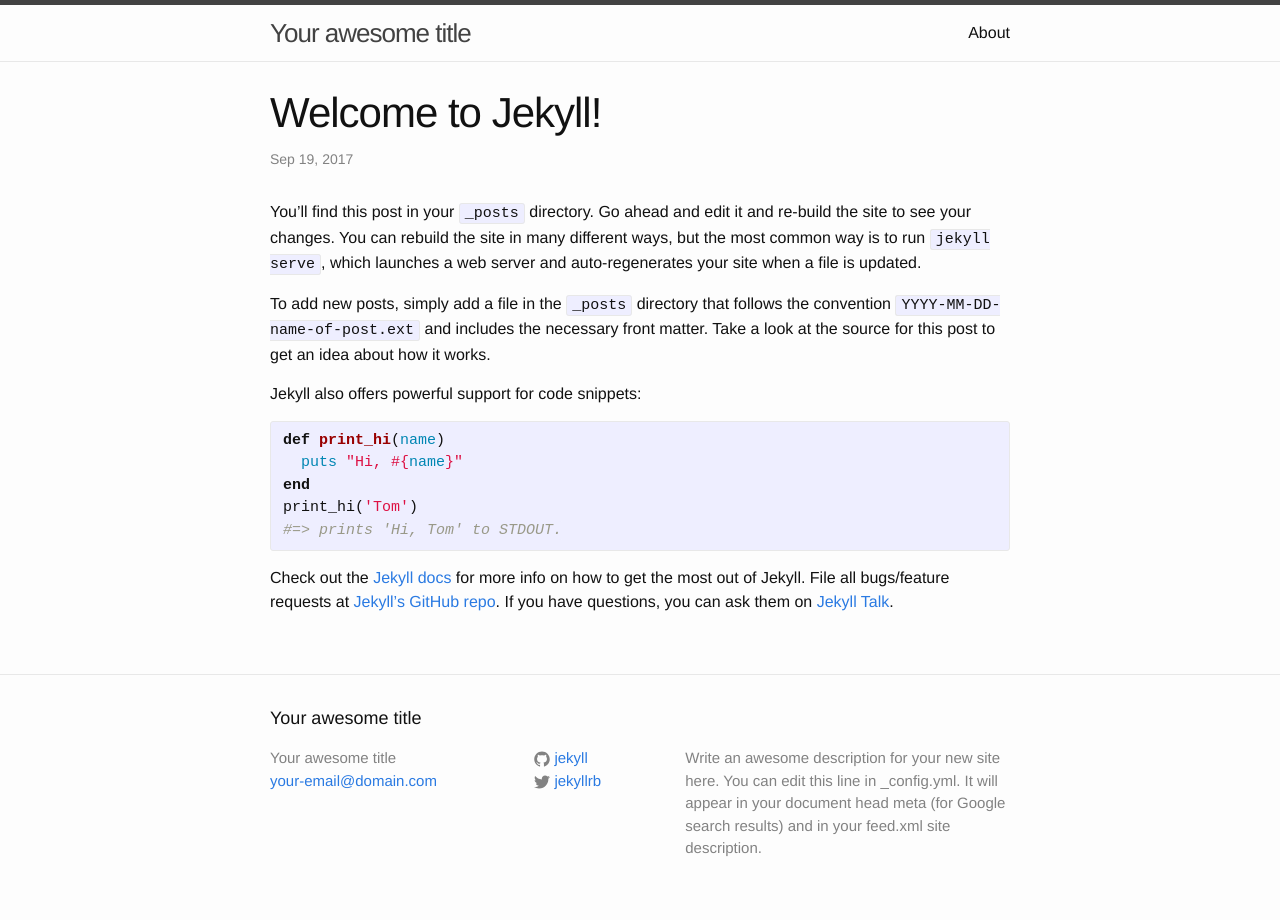
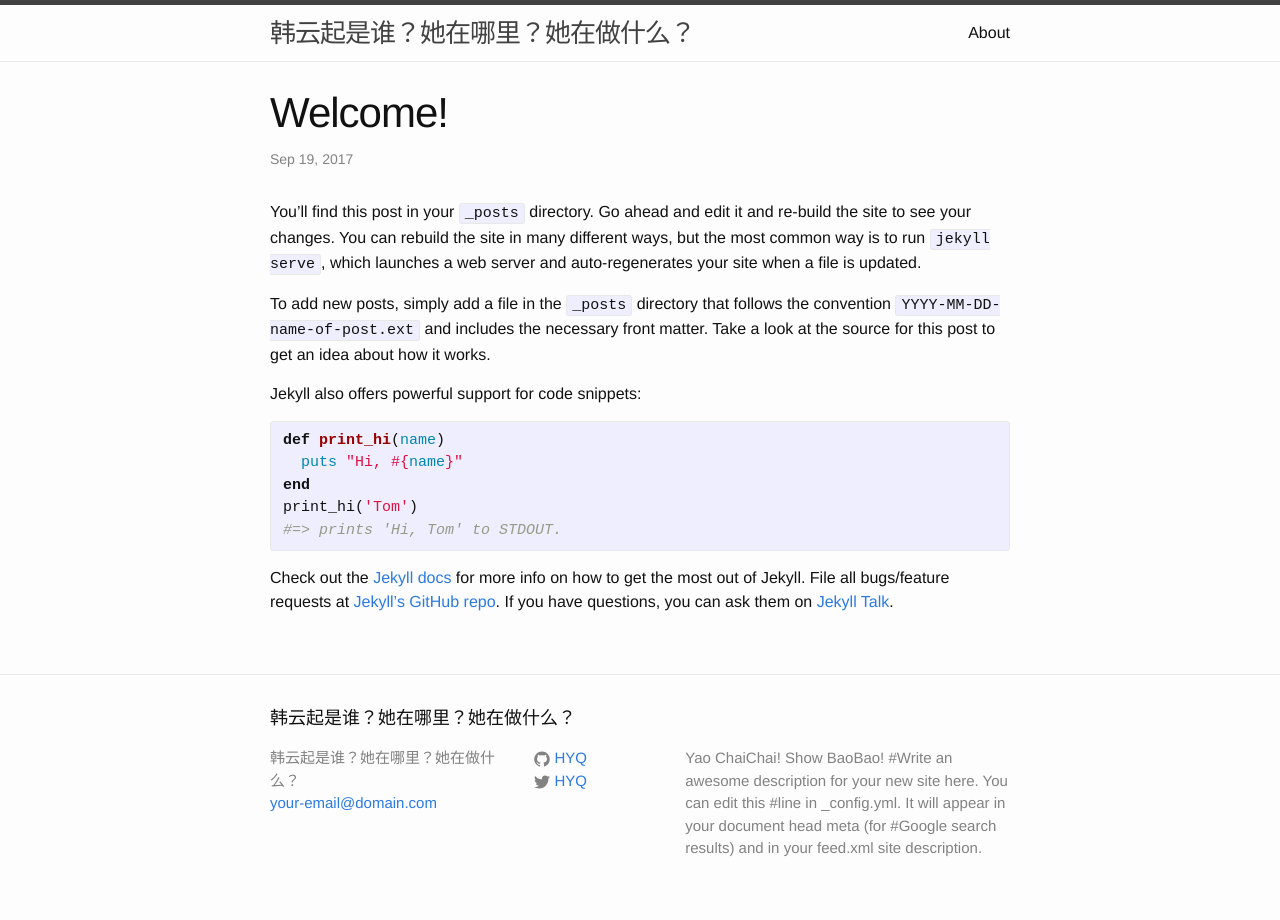
Before and after one commit to D-on/D-on.github.io, a Jekyll site: the page built from _posts/2017-09-19-welcome-to-jekyll.markdown, in a window 1280 px wide. Built offline with Jekyll 4.4.1, drawn with Linux system fonts in a browser that asks for light colours.

Commit message:
yangchaichai

```diff
--- a/_config.yml
+++ b/_config.yml
@@ -6,16 +6,17 @@
 # 'jekyll serve'. If you change this file, please restart the server process.
 
 # Site settings
-title: Your awesome title
+title: 韩云起是谁？她在哪里？她在做什么？
 email: your-email@domain.com
 description: > # this means to ignore newlines until "baseurl:"
-  Write an awesome description for your new site here. You can edit this
-  line in _config.yml. It will appear in your document head meta (for
-  Google search results) and in your feed.xml site description.
+  Yao ChaiChai! Show BaoBao!
+  #Write an awesome description for your new site here. You can edit this
+  #line in _config.yml. It will appear in your document head meta (for
+  #Google search results) and in your feed.xml site description.
 baseurl: "" # the subpath of your site, e.g. /blog
 url: "http://yourdomain.com" # the base hostname & protocol for your site
-twitter_username: jekyllrb
-github_username:  jekyll
+twitter_username: HYQ
+github_username:  HYQ
 
 # Build settings
 markdown: kramdown
--- a/_posts/2017-09-19-welcome-to-jekyll.markdown
+++ b/_posts/2017-09-19-welcome-to-jekyll.markdown
@@ -1,6 +1,6 @@
 ---
 layout: post
-title:  "Welcome to Jekyll!"
+title:  "Welcome!"
 date:   2017-09-19 15:59:21 +0000
 categories: jekyll update
 ---
```
Also changed, not shown: _posts/2017-09-27-yaochaichai.md (added, +8 -0 lines), assets/img/chaiquan.jpg (added).
